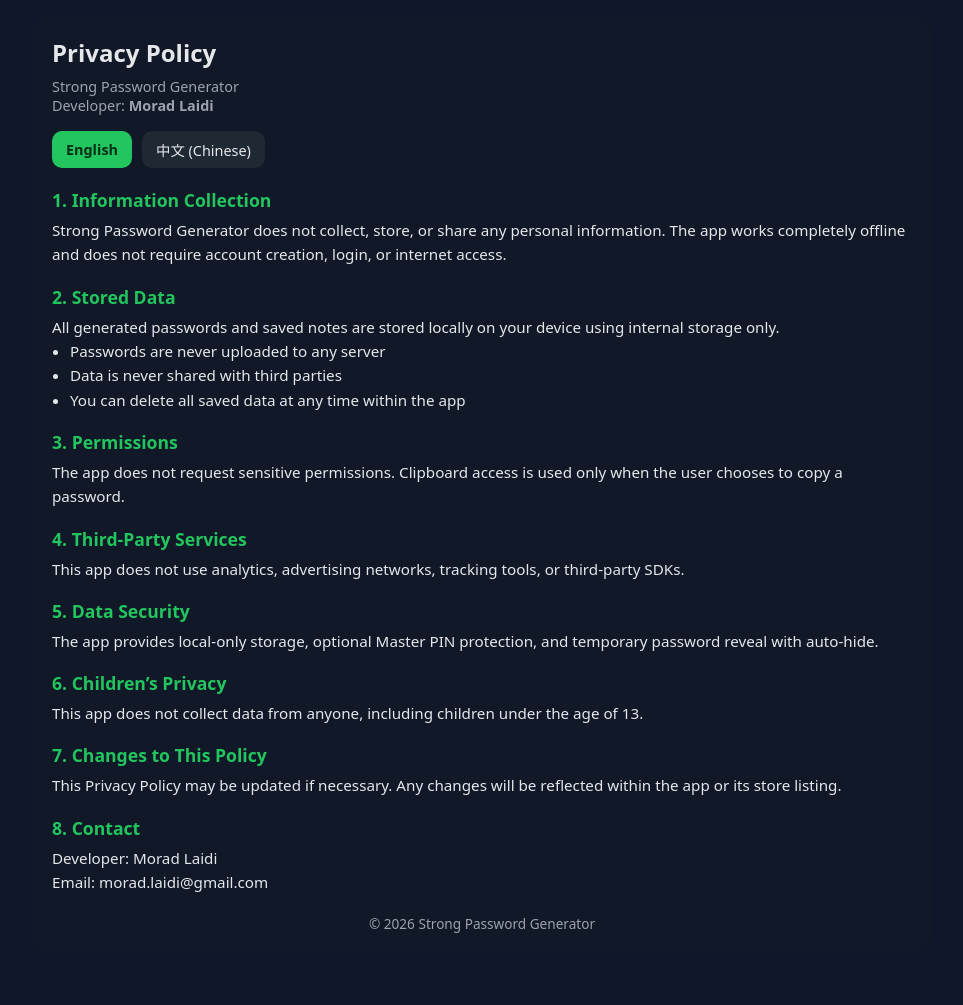
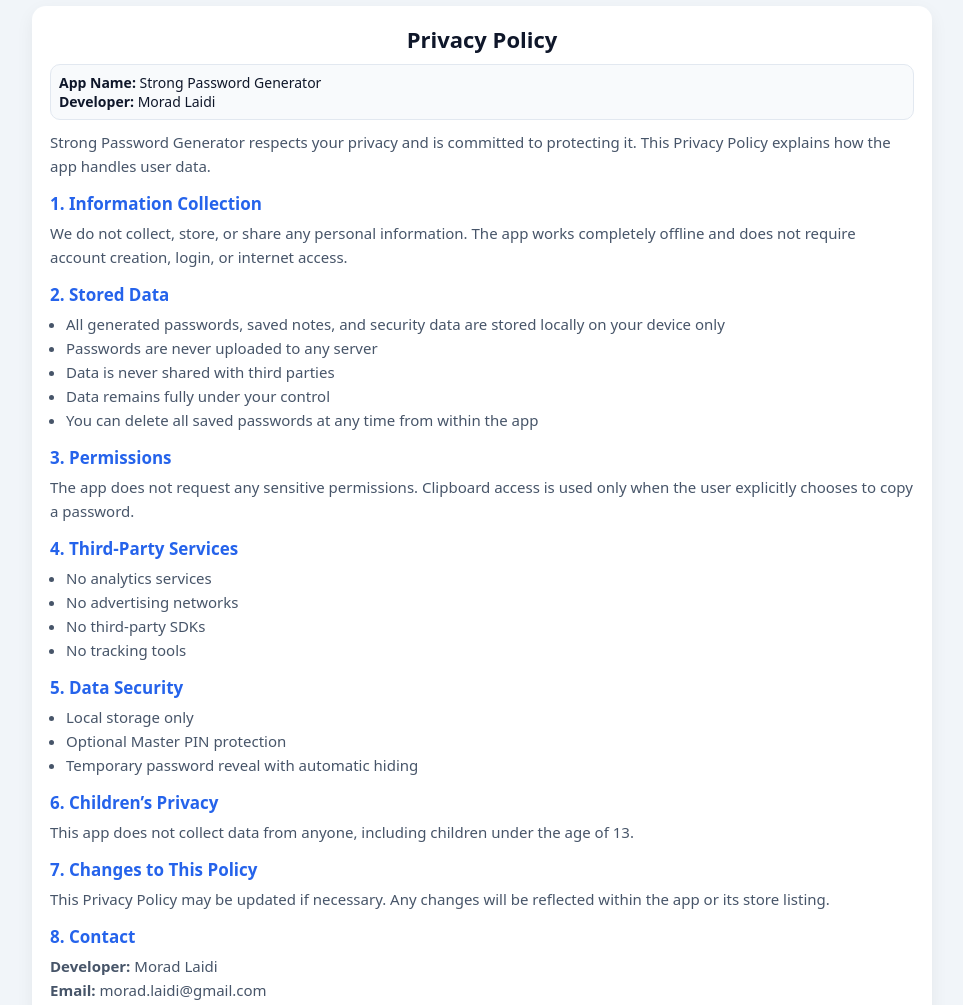
Before and after one commit to abdol5nifri/privacypolicyapp-StrongPasswordGeneratorSecureVault, a plain HTML site: page index.html in a window 1280 px wide. Shown: the top 1005 px of the page, without its empty margins (158-1121 px from the left). Before the commit the page ends 969 px from the top, so only its background shows below. Drawn offline with Linux system fonts and the light colour scheme.

Commit message:
Refactor Privacy Policy layout and styles
Updated styles and content for improved readability and layout.

```diff
--- a/index.html
+++ b/index.html
@@ -2,16 +2,17 @@
 <html lang="en">
 <head>
 <meta charset="UTF-8">
-    <meta name="viewport" content="width=device-width, initial-scale=1.0">
+<meta name="viewport" content="width=device-width, initial-scale=1.0, maximum-scale=1.0, user-scalable=yes">
 <title>Privacy Policy - Strong Password Generator</title>
 
 <style>
 :root {
-            --bg: #0f172a;
-            --card: #111827;
-            --text: #e5e7eb;
-            --muted: #9ca3af;
-            --accent: #22c55e;
+    --bg: #f1f5f9;
+    --card: #ffffff;
+    --text: #0f172a;
+    --muted: #475569;
+    --accent: #2563eb;
+    --border: #e2e8f0;
 }
 
 * {
@@ -24,255 +25,147 @@
 body {
     background: var(--bg);
     color: var(--text);
-            padding: 16px;
+    padding: 6px;
+    font-size: clamp(10px, 2.5vw, 15px);
 }
 
 .container {
     max-width: 900px;
     margin: auto;
     background: var(--card);
-            border-radius: 16px;
-            padding: 20px;
+    padding: clamp(8px, 3vw, 18px);
+    border-radius: 14px;
+    box-shadow: 0 6px 18px rgba(0,0,0,.06);
+    word-wrap: break-word;
 }
 
 h1 {
-            font-size: 1.5rem;
-            margin-bottom: 8px;
-        }
-
-        .subtitle {
-            color: var(--muted);
-            font-size: 0.9rem;
-            margin-bottom: 16px;
-        }
-
-        .lang-switch {
-            display: flex;
-            gap: 10px;
-            margin-bottom: 20px;
-            flex-wrap: wrap;
-        }
-
-        .lang-switch button {
-            border: none;
-            padding: 8px 14px;
-            border-radius: 10px;
-            cursor: pointer;
-            background: #1f2933;
-            color: var(--text);
-            font-size: 0.9rem;
-        }
-
-        .lang-switch button.active {
-            background: var(--accent);
-            color: #052e16;
-            font-weight: bold;
-        }
-
-        section {
-            margin-bottom: 18px;
+    text-align: center;
+    font-size: clamp(14px, 4vw, 22px);
+    margin-bottom: 10px;
 }
 
 h2 {
-            font-size: 1.1rem;
+    font-size: clamp(12px, 3.5vw, 17px);
+    color: var(--accent);
+    margin-top: 14px;
     margin-bottom: 6px;
-            color: var(--accent);
 }
 
 p, li {
-            font-size: 0.95rem;
     line-height: 1.6;
-            color: var(--text);
+    color: var(--muted);
 }
 
 ul {
-            padding-left: 18px;
+    padding-left: 16px;
+    margin-top: 4px;
 }
 
-        .footer {
-            margin-top: 20px;
-            font-size: 0.85rem;
-            color: var(--muted);
-            text-align: center;
+.meta {
+    border: 1px solid var(--border);
+    background: #f8fafc;
+    padding: 8px;
+    border-radius: 10px;
+    margin-bottom: 10px;
+    font-size: clamp(10px, 2.5vw, 14px);
 }
 
-        @media (max-width: 480px) {
+/* ultra small screens (حتى 100px) */
+@media (max-width: 150px) {
+    body {
+        padding: 2px;
+    }
     .container {
-                padding: 16px;
+        padding: 6px;
+        border-radius: 8px;
     }
-
     h1 {
-                font-size: 1.3rem;
+        font-size: 12px;
     }
-
     h2 {
-                font-size: 1rem;
+        font-size: 11px;
+    }
+    p, li {
+        font-size: 10px;
     }
 }
 </style>
 </head>
+
 <body>
 
 <div class="container">
+    <h1>Privacy Policy</h1>
 
-    <h1>Privacy Policy</h1>
-    <div class="subtitle">
-        Strong Password Generator<br>
-        Developer: <strong>Morad Laidi</strong>
+    <div class="meta">
+        <div><strong>App Name:</strong> Strong Password Generator</div>
+        <div><strong>Developer:</strong> Morad Laidi</div>
     </div>
 
-    <div class="lang-switch">
-        <button id="btn-en" class="active" onclick="setLang('en')">English</button>
-        <button id="btn-zh" onclick="setLang('zh')">中文 (Chinese)</button>
-    </div>
+    <p>
+        Strong Password Generator respects your privacy and is committed to protecting it.
+        This Privacy Policy explains how the app handles user data.
+    </p>
 
-    <!-- ENGLISH -->
-    <div id="lang-en">
-        <section>
     <h2>1. Information Collection</h2>
     <p>
-                Strong Password Generator does not collect, store, or share any personal information.
-                The app works completely offline and does not require account creation, login, or internet access.
+        We do not collect, store, or share any personal information.
+        The app works completely offline and does not require account creation,
+        login, or internet access.
     </p>
-        </section>
 
-        <section>
     <h2>2. Stored Data</h2>
-            <p>
-                All generated passwords and saved notes are stored locally on your device using internal storage only.
-            </p>
     <ul>
+        <li>All generated passwords, saved notes, and security data are stored locally on your device only</li>
         <li>Passwords are never uploaded to any server</li>
         <li>Data is never shared with third parties</li>
-                <li>You can delete all saved data at any time within the app</li>
+        <li>Data remains fully under your control</li>
+        <li>You can delete all saved passwords at any time from within the app</li>
     </ul>
-        </section>
 
-        <section>
     <h2>3. Permissions</h2>
     <p>
-                The app does not request sensitive permissions. Clipboard access is used only when the user chooses
-                to copy a password.
+        The app does not request any sensitive permissions.
+        Clipboard access is used only when the user explicitly chooses to copy a password.
     </p>
-        </section>
 
-        <section>
     <h2>4. Third-Party Services</h2>
-            <p>This app does not use analytics, advertising networks, tracking tools, or third-party SDKs.</p>
-        </section>
+    <ul>
+        <li>No analytics services</li>
+        <li>No advertising networks</li>
+        <li>No third-party SDKs</li>
+        <li>No tracking tools</li>
+    </ul>
 
-        <section>
     <h2>5. Data Security</h2>
-            <p>
-                The app provides local-only storage, optional Master PIN protection, and temporary password reveal
-                with auto-hide.
-            </p>
-        </section>
+    <ul>
+        <li>Local storage only</li>
+        <li>Optional Master PIN protection</li>
+        <li>Temporary password reveal with automatic hiding</li>
+    </ul>
 
-        <section>
     <h2>6. Children’s Privacy</h2>
     <p>
         This app does not collect data from anyone, including children under the age of 13.
     </p>
-        </section>
 
-        <section>
     <h2>7. Changes to This Policy</h2>
     <p>
-                This Privacy Policy may be updated if necessary. Any changes will be reflected within the app
-                or its store listing.
+        This Privacy Policy may be updated if necessary.
+        Any changes will be reflected within the app or its store listing.
     </p>
-        </section>
 
-        <section>
     <h2>8. Contact</h2>
     <p>
-                Developer: Morad Laidi<br>
-                Email: morad.laidi@gmail.com
+        <strong>Developer:</strong> Morad Laidi<br>
+        <strong>Email:</strong> morad.laidi@gmail.com
     </p>
-        </section>
-    </div>
-
-    <!-- CHINESE -->
-    <div id="lang-zh" style="display:none;">
-        <section>
-            <h2>1. 信息收集</h2>
-            <p>
-                Strong Password Generator 不会收集、存储或共享任何个人信息。
-                本应用完全离线运行，无需注册、登录或联网。
-            </p>
-        </section>
-
-        <section>
-            <h2>2. 数据存储</h2>
-            <p>
-                所有生成的密码和保存的内容仅存储在您的设备本地。
-            </p>
-            <ul>
-                <li>密码不会上传到任何服务器</li>
-                <li>不会与任何第三方共享数据</li>
-                <li>您可以随时在应用内删除所有数据</li>
-            </ul>
-        </section>
-
-        <section>
-            <h2>3. 权限说明</h2>
-            <p>
-                本应用不请求任何敏感权限。剪贴板权限仅在用户主动复制密码时使用。
-            </p>
-        </section>
-
-        <section>
-            <h2>4. 第三方服务</h2>
-            <p>
-                本应用不使用分析服务、广告服务、跟踪工具或第三方 SDK。
-            </p>
-        </section>
-
-        <section>
-            <h2>5. 数据安全</h2>
-            <p>
-                应用采用本地存储方式，并提供可选的主 PIN 码保护和临时密码显示功能。
-            </p>
-        </section>
-
-        <section>
-            <h2>6. 儿童隐私</h2>
-            <p>
-                本应用不会收集任何人的数据，包括 13 岁以下的儿童。
-            </p>
-        </section>
-
-        <section>
-            <h2>7. 隐私政策更新</h2>
-            <p>
-                如有必要，我们可能会更新本隐私政策，更新内容将在应用或应用商店页面中显示。
-            </p>
-        </section>
-
-        <section>
-            <h2>8. 联系方式</h2>
-            <p>
-                开发者：Morad Laidi<br>
-                邮箱：morad.laidi@gmail.com
-            </p>
-        </section>
-    </div>
-
-    <div class="footer">
-        © 2026 Strong Password Generator
-    </div>
-
 </div>
 
 <script>
-    function setLang(lang) {
-        document.getElementById("lang-en").style.display = lang === "en" ? "block" : "none";
-        document.getElementById("lang-zh").style.display = lang === "zh" ? "block" : "none";
-
-        document.getElementById("btn-en").classList.toggle("active", lang === "en");
-        document.getElementById("btn-zh").classList.toggle("active", lang === "zh");
-    }
+// JS بسيط (اختياري)
+console.log("Privacy Policy loaded successfully");
 </script>
 
 </body>
```
Lines whose indentation alone changed are shown as unchanged.
